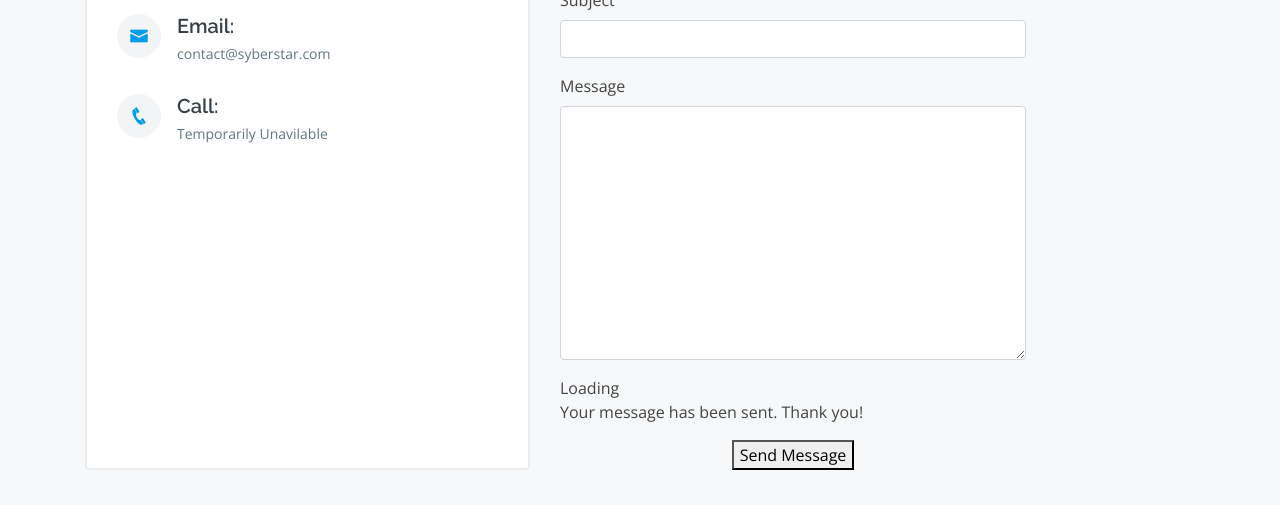
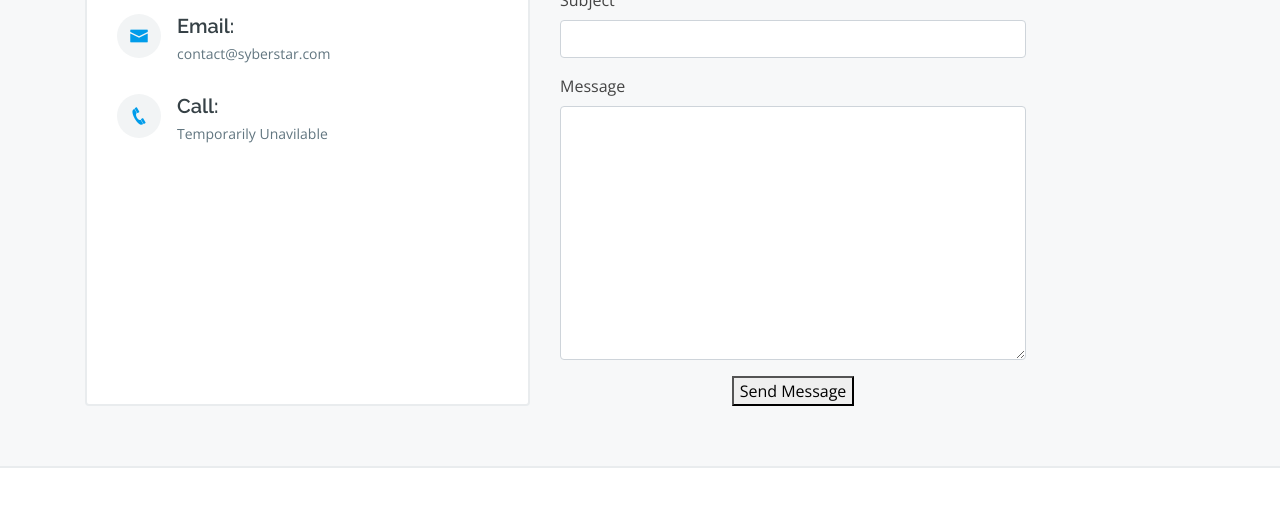
Before and after one commit to Yaseen549/syberstar-fork-old, a plain HTML site: page index.html in a window 1280 px wide. Shown: the part 4602-5107 px from the top of the page. Drawn offline with nearby package versions, Linux system fonts and the light colour scheme.

Commit message:
Add files via upload

```diff
--- a/index.html
+++ b/index.html
@@ -827,7 +827,7 @@
           </div>
 
           <div class="col-lg-7 mt-5 mt-lg-0 d-flex align-items-stretch" data-aos="fade-left">
-            <form name="Contact-Form" action="/success/" method="post" role="form" class="" netlify>
+            <form name="Contact-Form" action="/success" method="post" role="form" class="" netlify>
               <div class="form-row">
                 <div class="form-group col-md-6">
                   <label for="name">Your Name</label>
@@ -850,11 +850,11 @@
                 <textarea class="form-control" name="message" rows="10" data-rule="required" data-msg="Please write something for us"></textarea>
                 <div class="validate"></div>
               </div>
-              <div class="mb-3">
+              <!-- <div class="mb-3">
                 <div class="loading">Loading</div>
                 <div class="error-message"></div>
                 <div class="sent-message">Your message has been sent. Thank you!</div>
-              </div>
+              </div> -->
               <div class="text-center"><button type="submit">Send Message</button></div>
             </form>
           </div>
```
